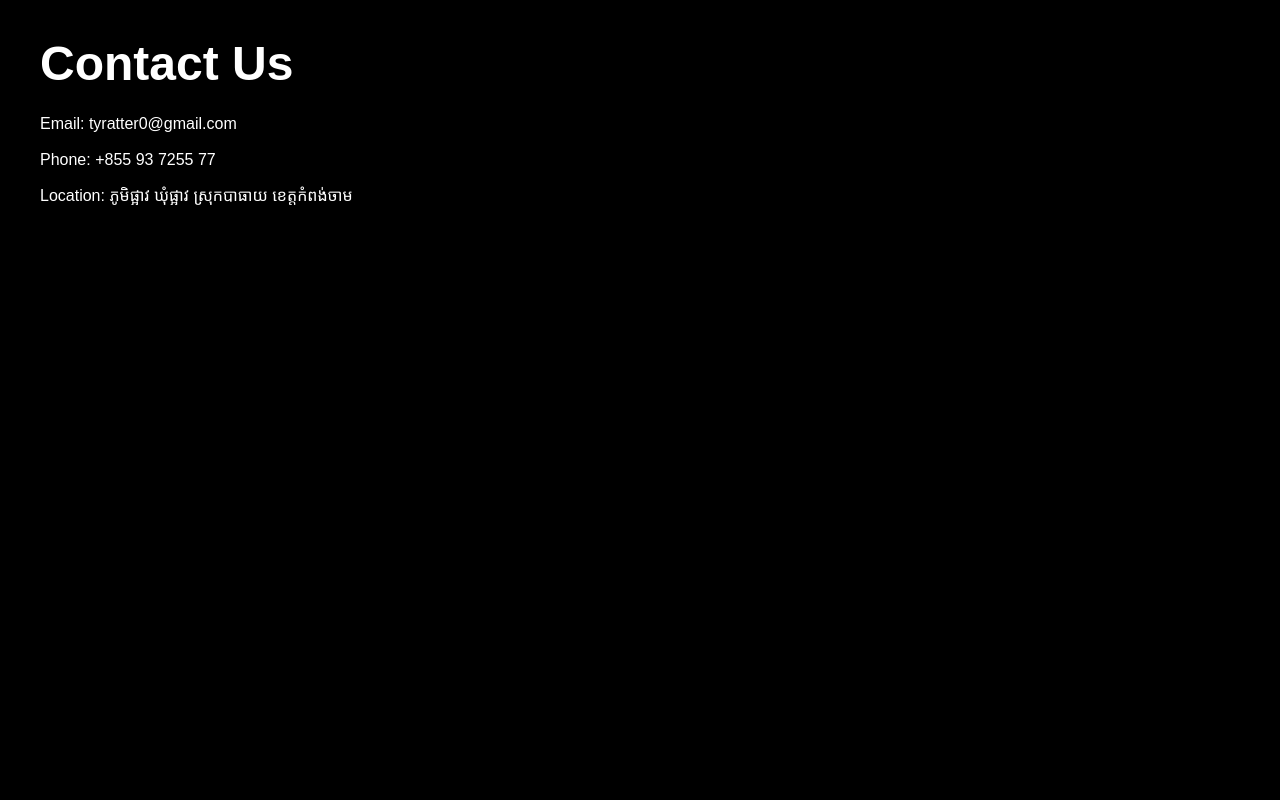
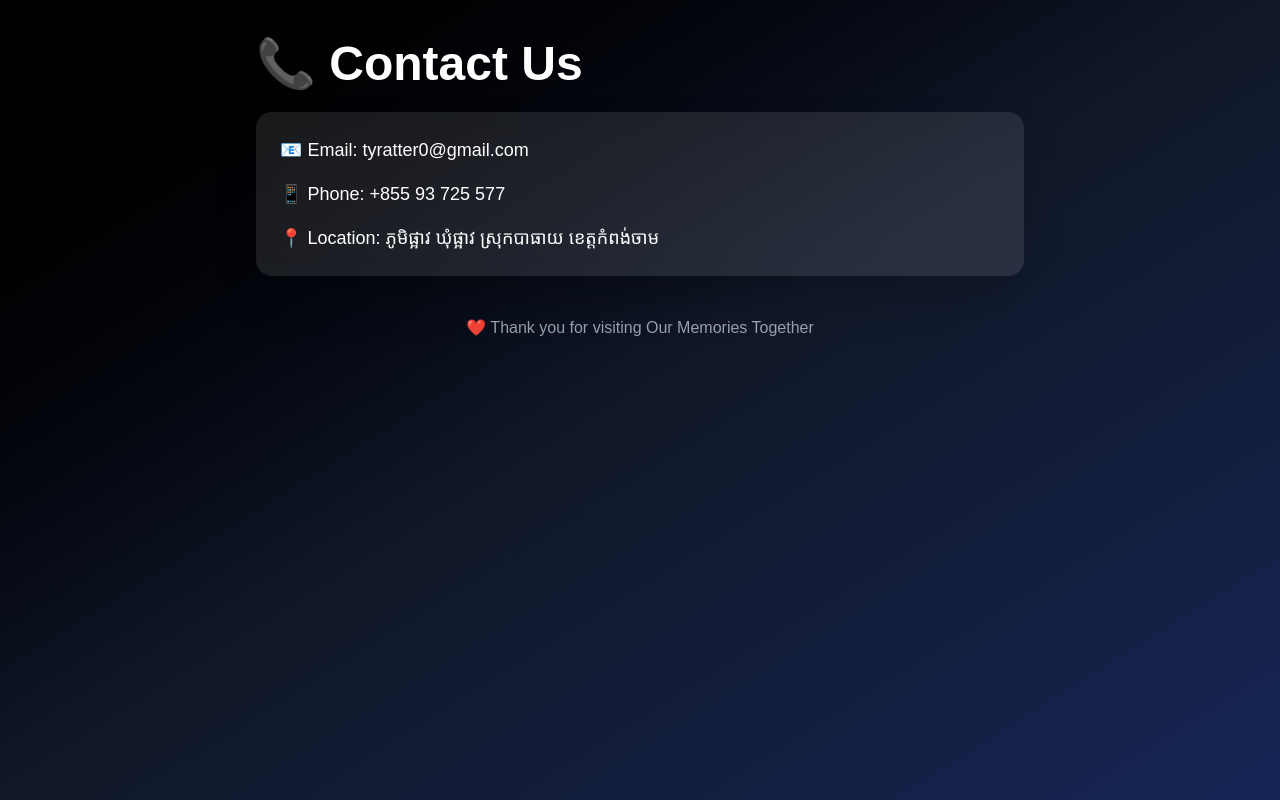
Before and after one commit to kachheangveng7-dot/veng-photo, a Next.js app: page /contact in a window 1280 px wide. Built offline with nearby package versions, Linux system fonts and the light colour scheme.

Commit message:
Improve contact page

```diff
--- a/app/contact/page.tsx
+++ b/app/contact/page.tsx
@@ -1,15 +1,32 @@
 export default function ContactPage() {
   return (
-    <main className="min-h-screen bg-black text-white p-10">
-      <h1 className="text-5xl font-bold mb-6">
-        Contact Us
-      </h1>
+    <main className="min-h-screen bg-gradient-to-br from-black via-gray-900 to-blue-950 text-white p-6 md:p-10">
+      <div className="max-w-3xl mx-auto">
+        <h1 className="text-3xl md:text-5xl font-bold mb-6">
+          📞 Contact Us
+        </h1>
 
-      <div className="space-y-3">
-        <p>Email: tyratter0@gmail.com</p>
-        <p>Phone: +855 93 7255 77</p>
-        <p>Location: ភូមិផ្អាវ​ ឃុំផ្អាវ ស្រុកបាធាយ ខេត្តកំពង់ចាម</p>
+        <div className="bg-white/10 backdrop-blur-md rounded-2xl p-6 shadow-2xl space-y-4">
+          <p className="text-lg">
+            📧 Email: tyratter0@gmail.com
+          </p>
+
+          <p className="text-lg">
+            📱 Phone: +855 93 725 577
+          </p>
+
+          <p className="text-lg">
+            📍 Location: ភូមិផ្អាវ ឃុំផ្អាវ ស្រុកបាធាយ ខេត្តកំពង់ចាម
+          </p>
+        </div>
+
+        <div className="mt-10 text-center">
+          <p className="text-gray-400">
+            ❤️ Thank you for visiting Our Memories Together
+          </p>
+        </div>
       </div>
     </main>
   );
 }
+``
```
